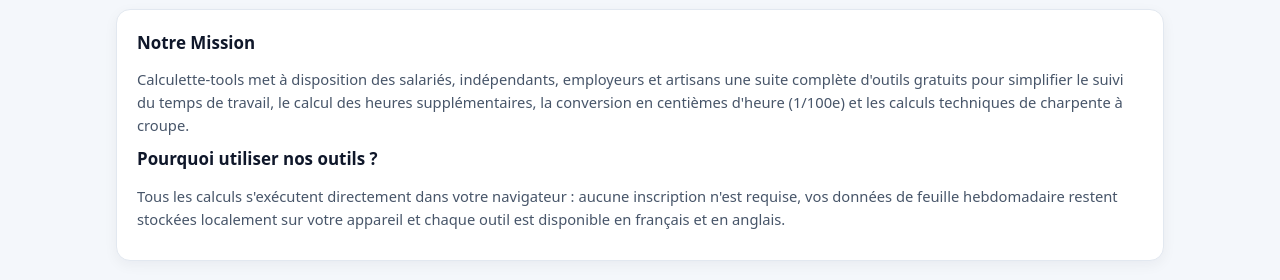
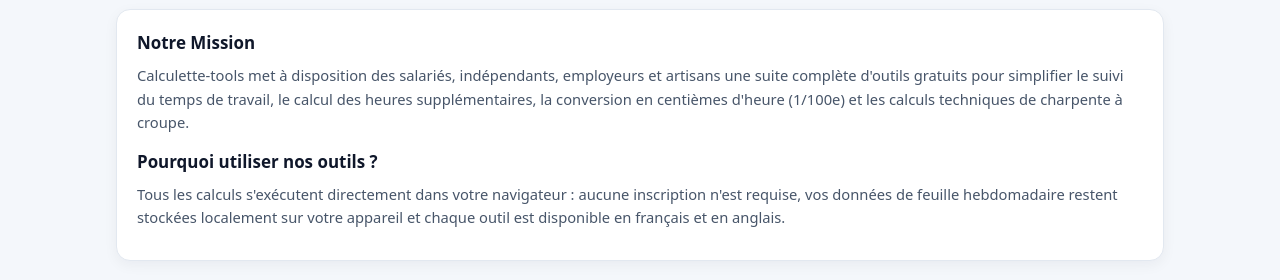
Before and after one commit to Alyasmalikit/calculette-tools, a plain HTML site: page about.html in a window 1280 px wide. Shown: the part 163-443 px from the top of the page. Drawn offline with Linux system fonts and the light colour scheme.

Commit message:
Update style.css

```diff
--- a/style.css
+++ b/style.css
@@ -132,8 +132,9 @@ html, body {
   min-width: 0;
   max-width: 100%;
 }
-.card h2, .card h3 { margin: 0 0 12px; font-size: 1.06rem; }
-.card p { margin: 0 0 10px; color: var(--muted); font-size: 0.92rem; }
+.card h2, .card h3 { margin: 14px 0 8px; font-size: 1.06rem; }
+.card h2:first-child, .card h3:first-child { margin-top: 0; }
+.card p { margin: 0 0 10px; color: var(--muted); font-size: 0.92rem; line-height: 1.6; }
 
 /* Diagram Box */
 .diagram-box {
```
